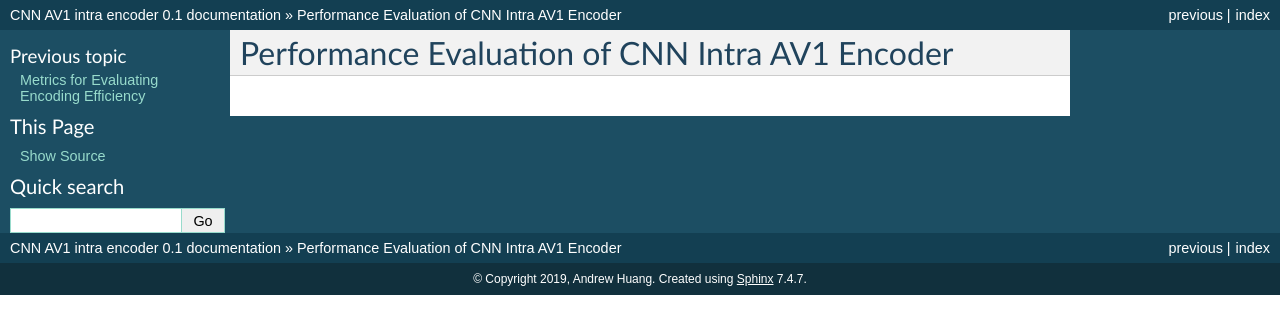
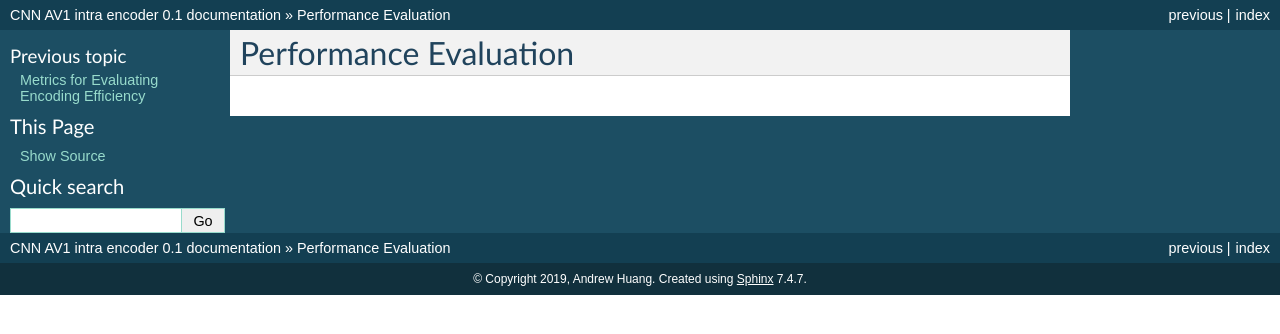
Before and after one commit to epadam/CNN-AV1-intra-encoder, a Sphinx documentation site: the page built from source/performance.rst, in a window 1280 px wide. Shown: the top 334 px of the page. Built offline with Sphinx 7.4.7, drawn with Linux system fonts in a browser that asks for light colours.

Commit message:
Update performance.rst

```diff
--- a/source/performance.rst
+++ b/source/performance.rst
@@ -1,2 +1,2 @@
-Performance Evaluation of CNN Intra AV1 Encoder
+Performance Evaluation
 ===============================================
```
